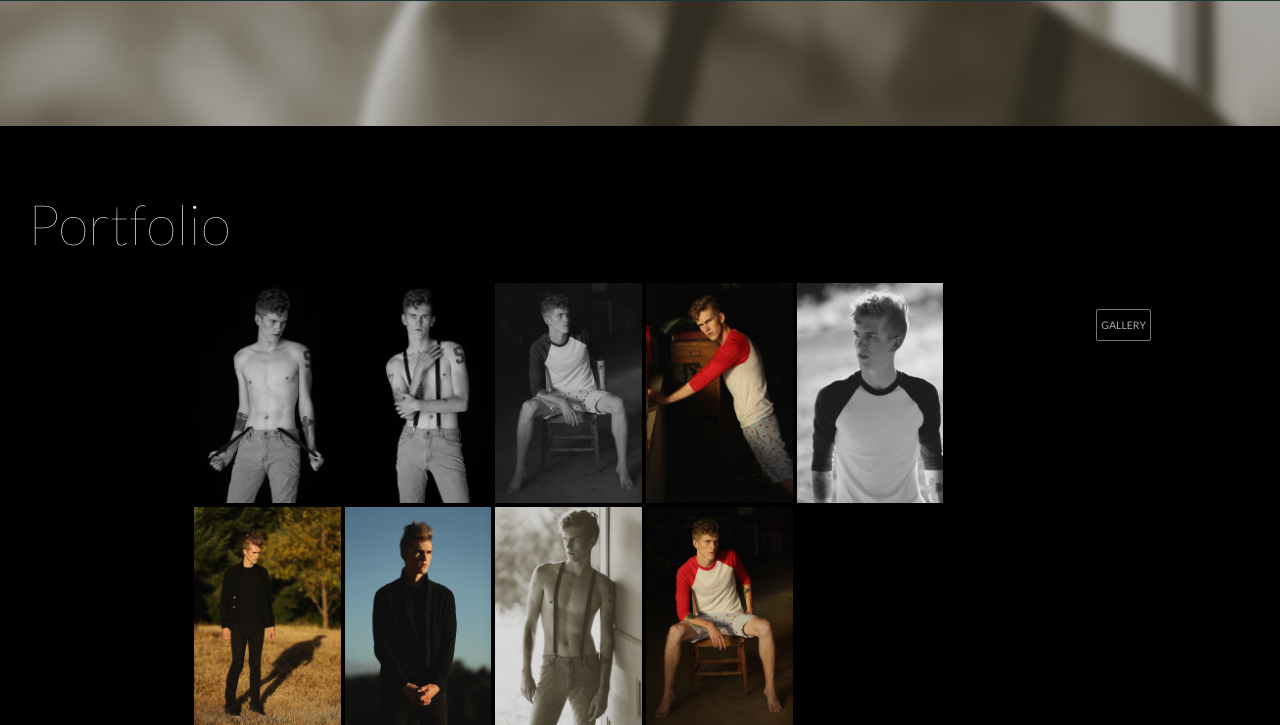
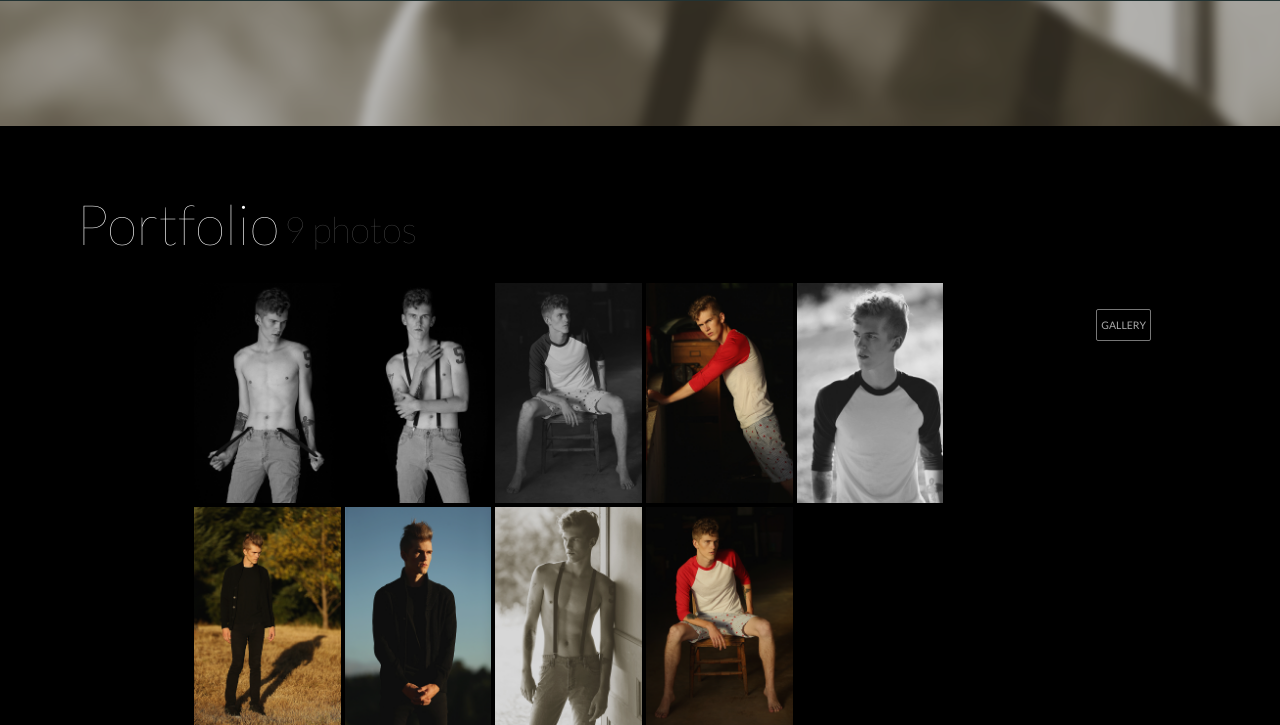
Before and after one commit to RoryDuncan/JakeBartley-Portfolio, a plain HTML site: page index.html in a window 1280 px wide. Both pictures are taken after a click on the link "OVERVIEW". Shown: the part 670-1395 px from the top of the page. Drawn offline with Linux system fonts and the light colour scheme.

Commit message:
Fix gallery / overview toggle.

```diff
--- a/css/main.css
+++ b/css/main.css
@@ -199,7 +199,7 @@ h5 {
         position:relative;
         margin: 0 0;
         top: 100px;
-        left: -100px;
+        left: -5%;
         z-index: 888;
     }
 
@@ -316,6 +316,13 @@ h5 {
         opacity: 1.0;
     }
 
+    #itemcount {
+        display: inline-block;
+        display: none;
+        position: absolute;
+        padding: 5px;
+    }
+
 /* Contact */
     .contact {
         background-color: #ddd;
@@ -342,6 +349,14 @@ h5 {
    Helper classes
    ========================================================================== */
 
+
+
+.muted {
+    color: #555;
+}
+.small {
+    font-size:0.65em;
+}
 
 .pull-right {
     float:right;
--- a/index.html
+++ b/index.html
@@ -42,7 +42,7 @@
 
         <div class="gallery slide">
             <div  id="gallery" class="wrapper clearfix">
-                <h1 class="">Portfolio</h1>
+                <h1 class="">Portfolio <span id="itemcount" class="small muted"></span></h1>
                 <a class="options change-mode pull-right">overview</a>
             </div>
                 <div   class="gallery-wrapper">
@@ -50,6 +50,7 @@
                         <span class="pull-left"><img src="img/gallery-back.png" /></span>
                         <span class="pull-right"> <img src="img/gallery-next.png" /> </span>
                     </div>
+
                     <ul class="unstyled horizontal-view">
 
                     </ul>
--- a/js/main.js
+++ b/js/main.js
@@ -104,6 +104,8 @@ var renderImages = function(gallery) {
 
   console.log(window.loadedImages + "/" + NUMBER_OF_IMAGES  + " gallery images loaded.");
 
+  $("#itemcount").text(window.loadedImages + " photos" );
+
   for ( x = 0, xx = gallery.length; x< xx; x++ ) {
 
     $(gallery[x]).attr("id", "gallery-item-" + x );
@@ -184,17 +186,22 @@ $(document).ready(
       e.preventDefault();
       $(".gallery ul").toggleClass("horizontal-view");
       $(".gallery ul").toggleClass("overview");
+      $("#itemcount").fadeToggle(800);
       if ( $(".change-mode").text() === "overview" ) {
         $(".change-mode").text("gallery");
         $(".gallery-nav").hide();
         $(".gallery > .wrapper > h1").animate({"top": "0px"})
+        $(".gallery .overview li").show();
       }
       else {
+
         $(".change-mode").text("overview");
         $(".gallery > .wrapper > h1").animate({"top": "100px"})
         $(".gallery-nav").show();
       }
     });
+
+
 
 
      var scroll = function(e) {
```
